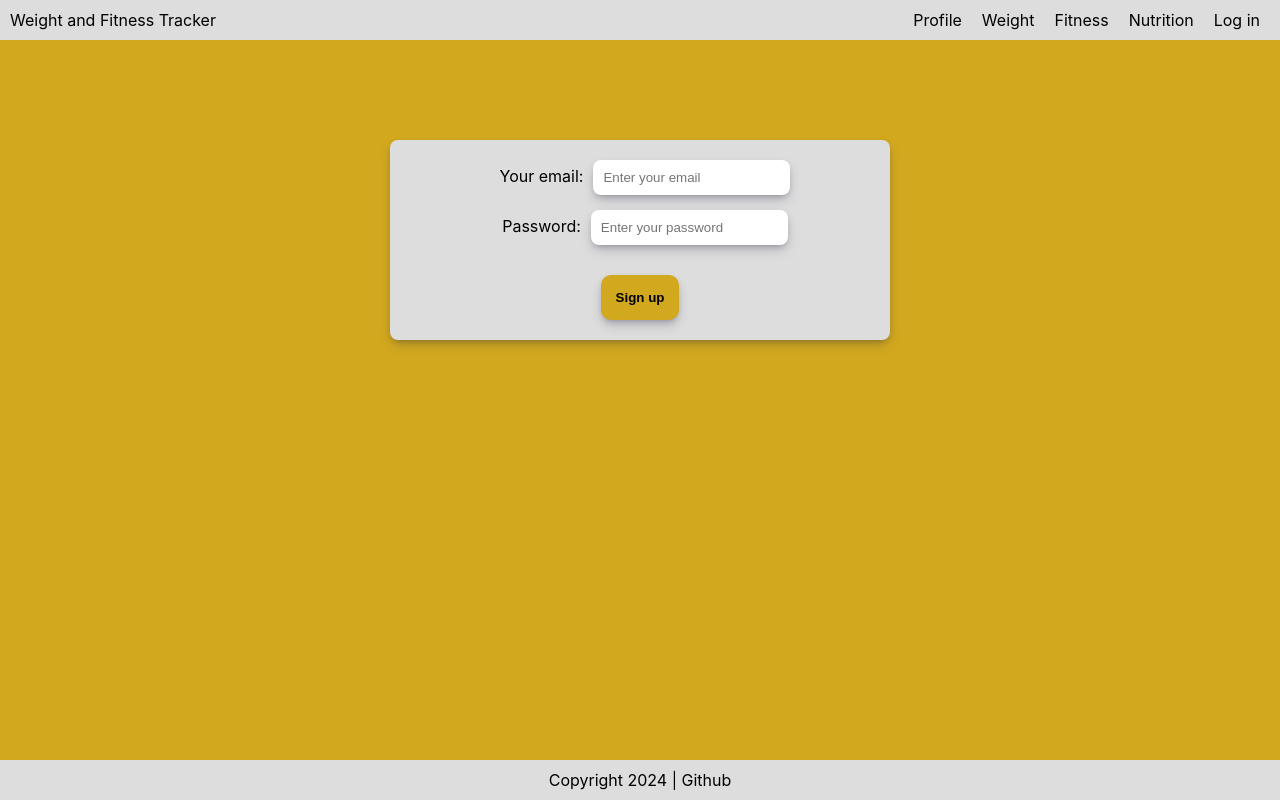
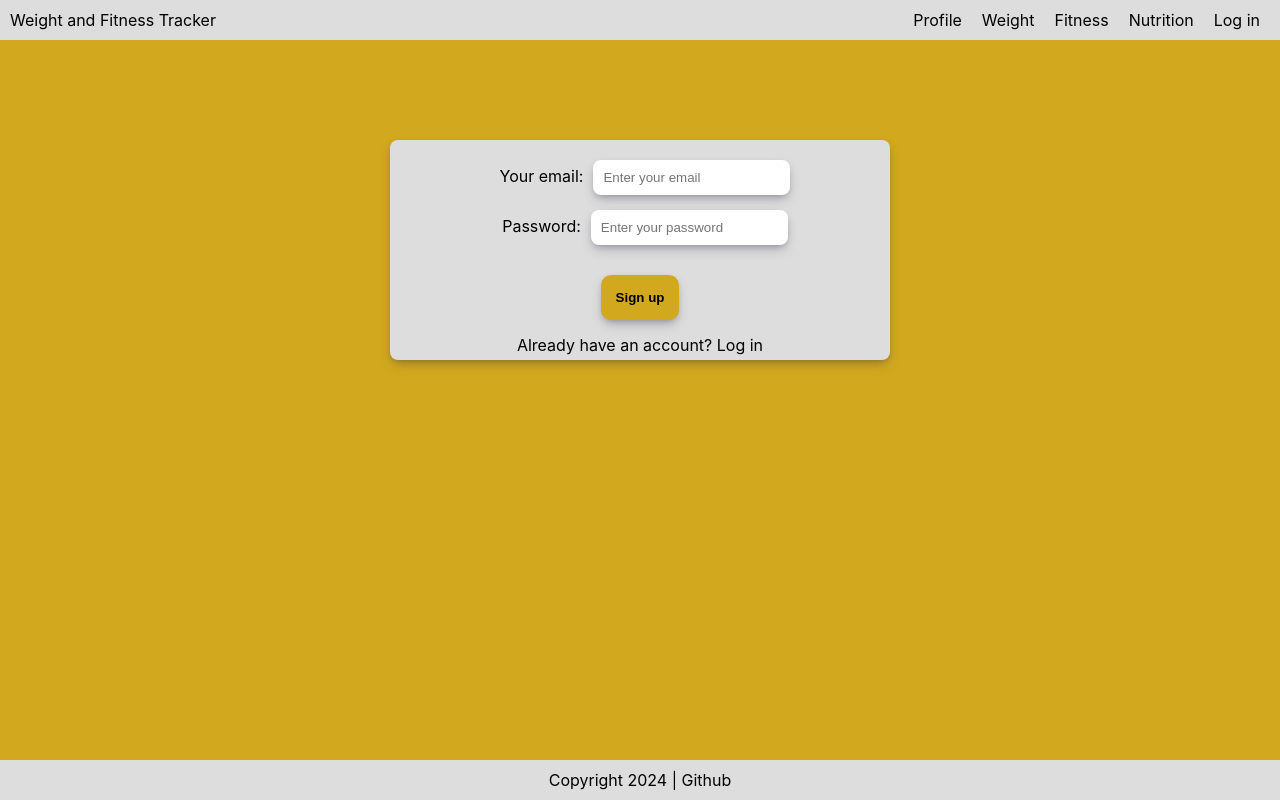
Before and after one commit to jelena2803/Weight-fitness-tracker, a React (Create React App) app: page / in a window 1280 px wide. Built offline with nearby package versions, Linux system fonts and the light colour scheme.

Commit message:
p element added, it will have a link to login page (to be done)

```diff
--- a/src/components/Signup.jsx
+++ b/src/components/Signup.jsx
@@ -15,6 +15,8 @@ function Signup() {
                 </div>
 
                 <button>Sign up</button>
+
+                <p>Already have an account? Log in</p>
             </div>
     );
 }
```
